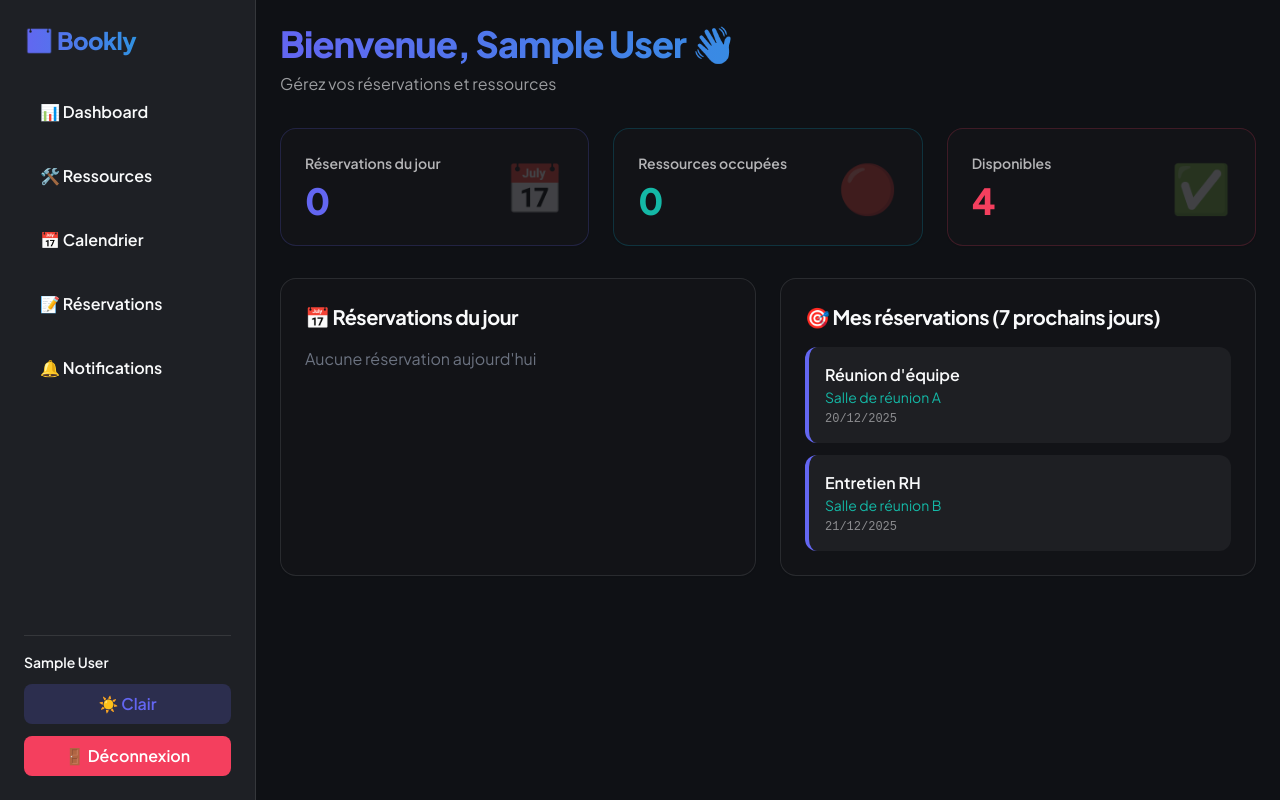
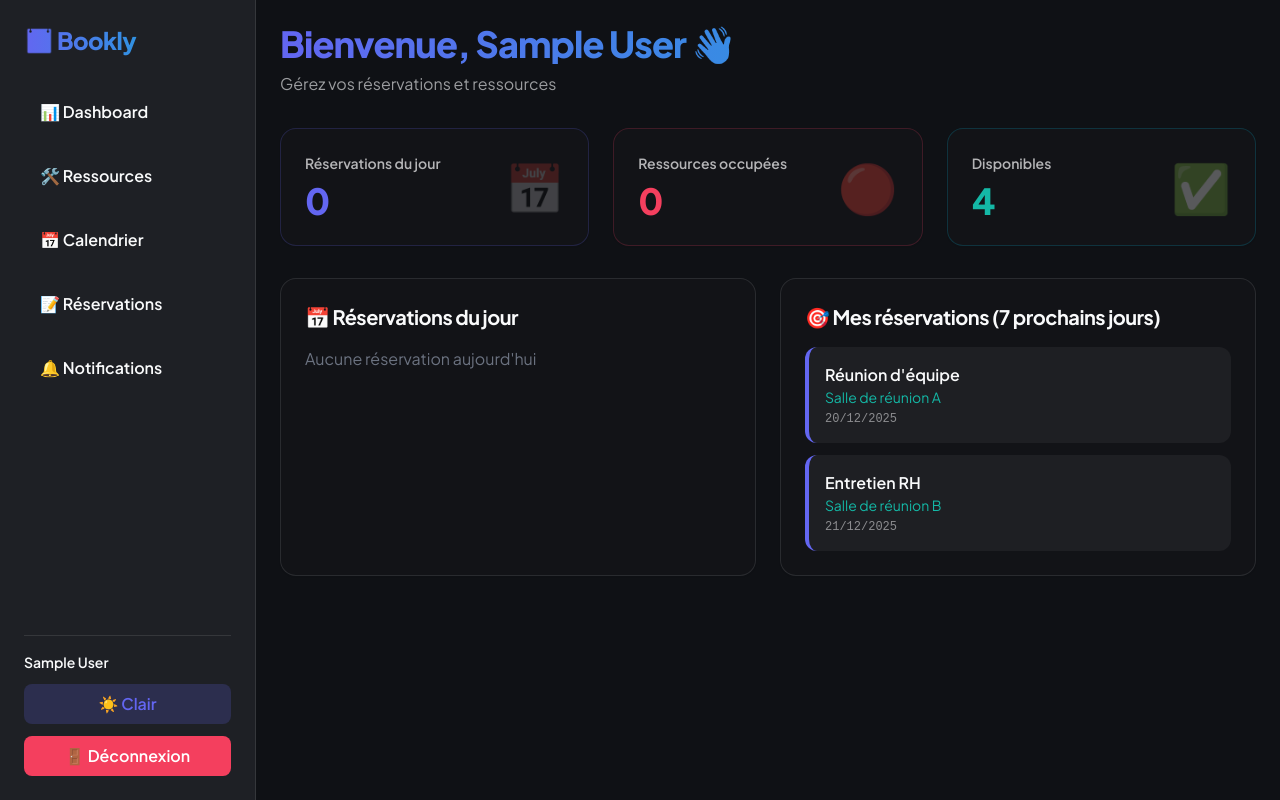
Before and after one commit to A2Lec/BookIt, a React (Vite) app in the folder frontend/: page / in a window 1280 px wide. Built offline with nearby package versions, Linux system fonts and the light colour scheme; sample sign-in values are in the browser's storage.

Commit message:
style: Update stat card numbers and borders - red for occupied, cyan for available

```diff
--- a/frontend/src/pages/Dashboard.tsx
+++ b/frontend/src/pages/Dashboard.tsx
@@ -40,27 +40,27 @@ export default function Dashboard() {
 
         <button
           onClick={() => setShowOccupiedModal(true)}
-          className="dark:glass-card dark:bg-dark-grey dark:bg-opacity-20 dark:border dark:border-cyan-neon dark:border-opacity-20 dark:hover:border-opacity-40 p-6 rounded-2xl bg-light-surface border border-light-border-subtle shadow-subtle hover:shadow-soft hover:border-cyan-light transition cursor-pointer text-left"
+          className="dark:glass-card dark:bg-dark-grey dark:bg-opacity-20 dark:border dark:border-rose-coral dark:border-opacity-20 dark:hover:border-opacity-40 p-6 rounded-2xl bg-light-surface border border-light-border-subtle shadow-subtle hover:shadow-soft hover:border-rose-coral transition cursor-pointer text-left"
         >
           <div className="flex items-center justify-between gap-4">
             <div className="flex-1">
               <p className="dark:text-snow-white dark:text-opacity-70 text-light-text-secondary text-xs md:text-sm font-semibold">Ressources occupées</p>
-              <p className="text-2xl md:text-4xl font-black text-cyan-light mt-2">{occupiedCount}</p>
+              <p className="text-2xl md:text-4xl font-black text-rose-coral mt-2">{occupiedCount}</p>
             </div>
-            <span className="text-3xl md:text-5xl opacity-20 flex-shrink-0">🔴</span>
+            <span className="text-3xl md:text-5xl opacity-30 flex-shrink-0">🔴</span>
           </div>
         </button>
 
         <button
           onClick={() => setShowAvailableModal(true)}
-          className="dark:glass-card dark:bg-dark-grey dark:bg-opacity-20 dark:border dark:border-rose-coral dark:border-opacity-20 dark:hover:border-opacity-40 p-6 rounded-2xl bg-light-surface border border-light-border-subtle shadow-subtle hover:shadow-soft hover:border-cyan-light transition cursor-pointer text-left"
+          className="dark:glass-card dark:bg-dark-grey dark:bg-opacity-20 dark:border dark:border-cyan-neon dark:border-opacity-20 dark:hover:border-opacity-40 p-6 rounded-2xl bg-light-surface border border-light-border-subtle shadow-subtle hover:shadow-soft hover:border-cyan-light transition cursor-pointer text-left"
         >
           <div className="flex items-center justify-between gap-4">
             <div className="flex-1">
               <p className="dark:text-snow-white dark:text-opacity-70 text-light-text-secondary text-xs md:text-sm font-semibold">Disponibles</p>
-              <p className="text-2xl md:text-4xl font-black text-rose-coral mt-2">{resources.length - occupiedCount}</p>
+              <p className="text-2xl md:text-4xl font-black text-cyan-light mt-2">{resources.length - occupiedCount}</p>
             </div>
-            <span className="text-3xl md:text-5xl opacity-20 flex-shrink-0">✅</span>
+            <span className="text-3xl md:text-5xl opacity-30 flex-shrink-0">✅</span>
           </div>
         </button>
       </div>
```
